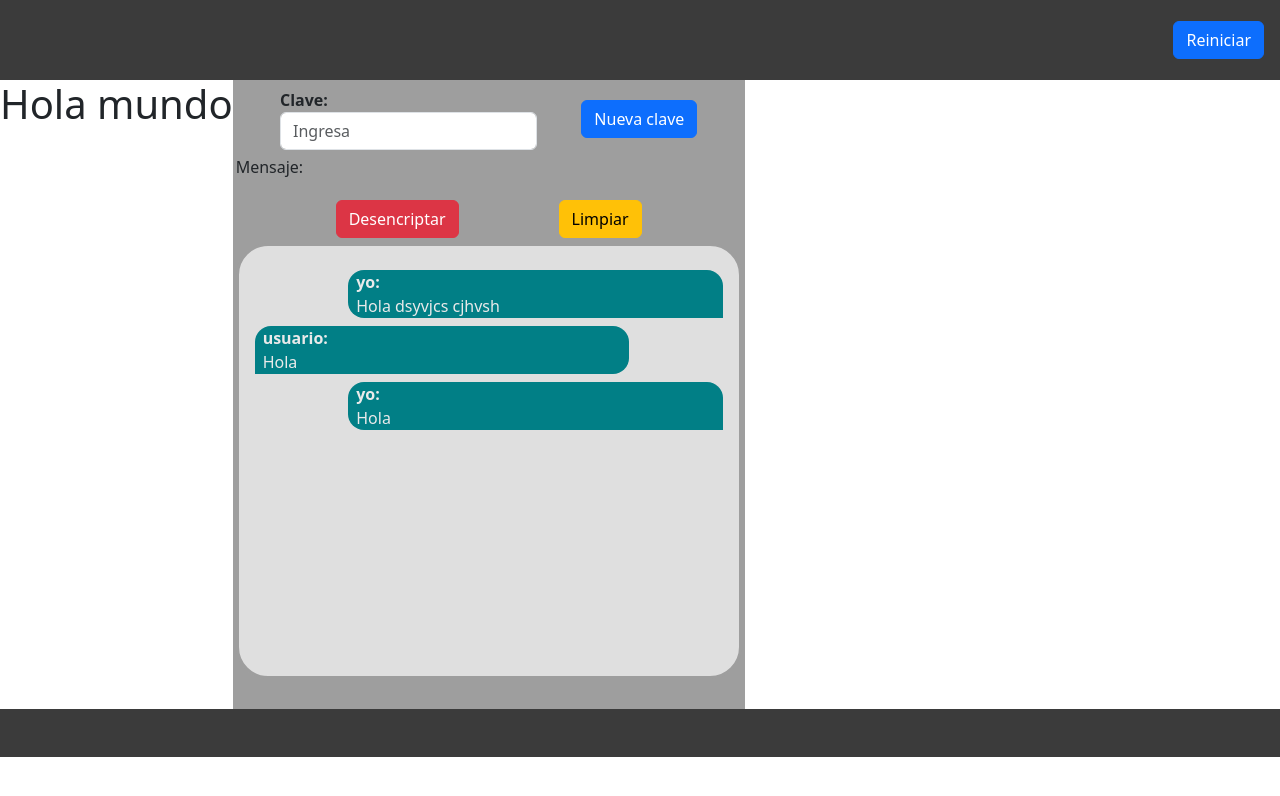
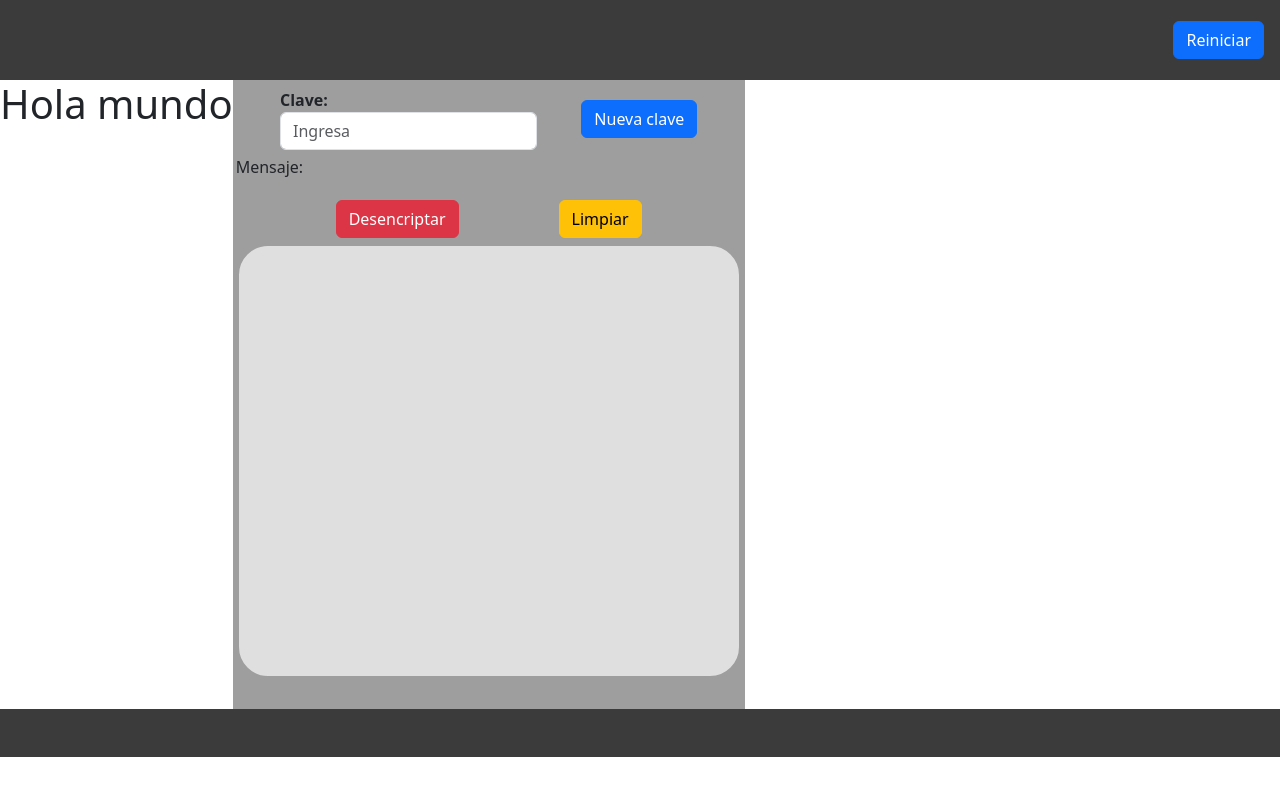
Before and after one commit to Kevin205-6/Chat-Encriptado, a React (Vite) app in the folder client/: page / in a window 1280 px wide. Shown: the top 796 px of the page. Built offline with nearby package versions, Linux system fonts and the light colour scheme.

Commit message:
Desencriptador

```diff
--- a/client/public/CSS/styles.css
+++ b/client/public/CSS/styles.css
@@ -62,8 +62,6 @@ footer {
 }
 
 .messDesc {
-
-    background-color: rgb(1, 127, 134);
     color: rgb(233, 234, 234);
     width: 80%;
 }
@@ -78,9 +76,16 @@ footer {
 
 .messDesc-user{
     border-radius: 1rem 1rem 1rem 0rem;
+    background-color: rgb(70, 103, 55);
 }
 
 .messDesc-me{
+    background-color: rgb(1, 127, 134);
     border-radius: 1rem 1rem 0rem 1rem;
     margin-left: 20%;
 }
+
+.scroll-message {
+    overflow: auto;
+    scroll-behavior: smooth;
+}
--- a/client/src/assets/Components/Content.jsx
+++ b/client/src/assets/Components/Content.jsx
@@ -1,10 +1,19 @@
 import Desencriptar from './Desencriptar.jsx';
+import useObtMessDes from './Hooks/useObtMessDes.js';
+// import Prueba from './Prueba.jsx'
 
 function Content() {
+    const {inputKey, messageDes, KeyInput, ButtonClicNewKey, ButtonSetMessDes, ButtonCleanContent} = useObtMessDes();
     return ( <>
                 <main>
                     <h1>Hola mundo</h1>
-                    <Desencriptar />
+                    <Desencriptar inputKey={inputKey}
+                    messageDes={messageDes}
+                    KeyInput={KeyInput}
+                    ButtonClicNewKey={ButtonClicNewKey}
+                    ButtonSetMessDes={ButtonSetMessDes}
+                    ButtonCleanContent={ButtonCleanContent}/>
+                    {/* <Prueba/> */}
                 </main>
             </> );
 }
--- a/client/src/assets/Components/Desencriptar.jsx
+++ b/client/src/assets/Components/Desencriptar.jsx
@@ -1,16 +1,27 @@
-import MessDesc from './MessDesc.jsx';
+// import useObtMessDes from './Hooks/useObtMessDes.js';
+import MessDesc from './MessDesc.jsx'
 
-function Desencriptar() {
+function Desencriptar({inputKey, messageDes, KeyInput, ButtonClicNewKey, ButtonSetMessDes, ButtonCleanContent}) {
+    let num =1;
+    // const {inputKey, messageDes, KeyInput, ButtonClicNewKey, ButtonSetMessDes, ButtonCleanContent} = useObtMessDes();
+
     return (
         <>
             <aside className="desencriptar">
                 <nav className="contPrincipal">
                     <div className="contenedor">
-                        <label className="claveDesc">
+                        <label className="claveDesc" htmlFor='keyDesc'>
                             Clave:
-                            <input type="text" id="keyDesc" className="form-control" placeholder="Ingresa"/>
+                            <input type="text"
+                                id="keyDesc"
+                                className="form-control"
+                                value={inputKey}
+                                onChange={KeyInput}
+                                placeholder="Ingresa"/>
                         </label>
-                        <button className="btn btn-primary">
+                        <button
+                            className="btn btn-primary"
+                            onClick={ButtonClicNewKey}>
                             Nueva clave
                         </button>
                     </div>
@@ -18,14 +29,28 @@ function Desencriptar() {
                         <p><span>Mensaje:</span></p>
                     </div>
                     <div className="contenedor">
-                        <button className="btn btn-danger">Desencriptar</button>
-                        <button className="btn btn-warning">Limpiar</button>
+                        <button className="btn btn-danger"
+                        // onClick={ButtonGetContent}
+                        onClick={ButtonSetMessDes}
+                        >
+                            Desencriptar
+                        </button>
+                        <button
+                        className="btn btn-warning"
+                        onClick={ButtonCleanContent}
+                        >
+                            Limpiar
+                        </button>
                     </div>
                 </nav>
-                <section>
-                    <MessDesc message="Hola dsyvjcs cjhvsh" user="yo"/>
-                    <MessDesc message="Hola" user="usuario"/>
-                    <MessDesc message="Hola" user="yo"/>
+                <section id="MessDesc" className='scroll-message'>
+                    {
+
+                        messageDes.map(({user, message}) =>{
+                            return <MessDesc message={message + num++} user={user.toString()} key={num}/>
+
+                        }).reverse()
+                    }
                 </section>
             </aside>
         </>
--- /dev/null
+++ b/client/src/assets/Components/Hooks/useObtMessDes.js
@@ -0,0 +1,28 @@
+import { useState } from 'react';
+
+function useObtMessDes() {
+
+    const [inputKey, setInputValue] = useState('');
+    const [messageDes, setMessageDes] = useState([]);
+
+    const KeyInput = (event) => {
+        setInputValue(event.target.value);
+    };
+
+    const ButtonClicNewKey = () => {
+        setInputValue('');
+    };
+
+    const ButtonCleanContent = () => {
+        setMessageDes([]);
+    }
+
+    const ButtonSetMessDes = () => {
+        setMessageDes([...messageDes, { user: inputKey, message: "cj bchjfsb kjevdf jke" }])
+        console.log(messageDes)
+    }
+
+    return { inputKey, messageDes, KeyInput, ButtonClicNewKey, ButtonSetMessDes, ButtonCleanContent }
+}
+
+export default useObtMessDes;
```
Also changed, not shown: 1 other file (tests, documents, lock files or other folders).
